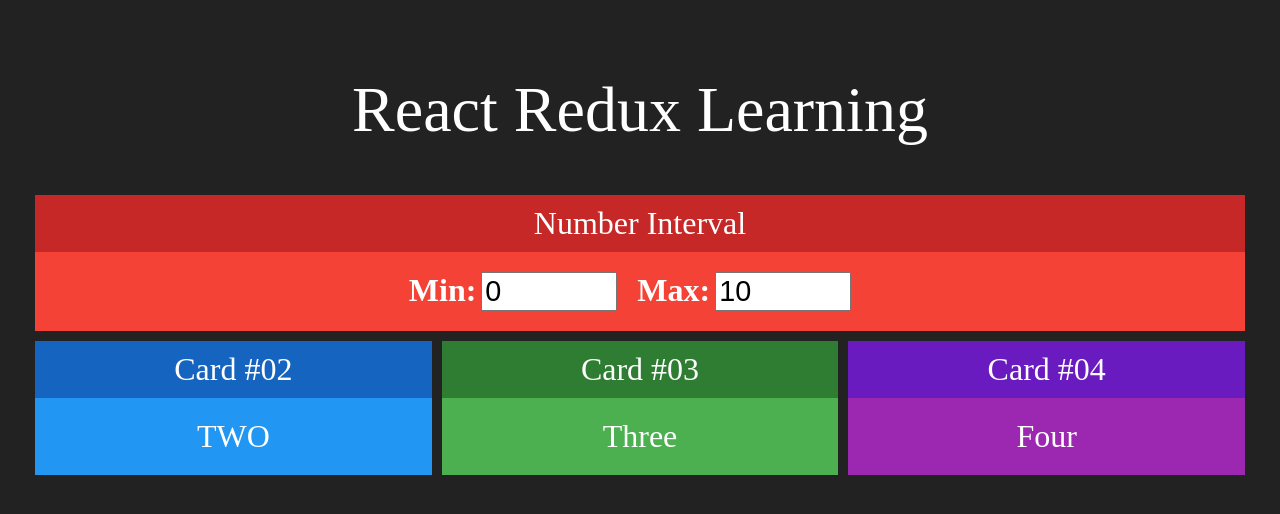
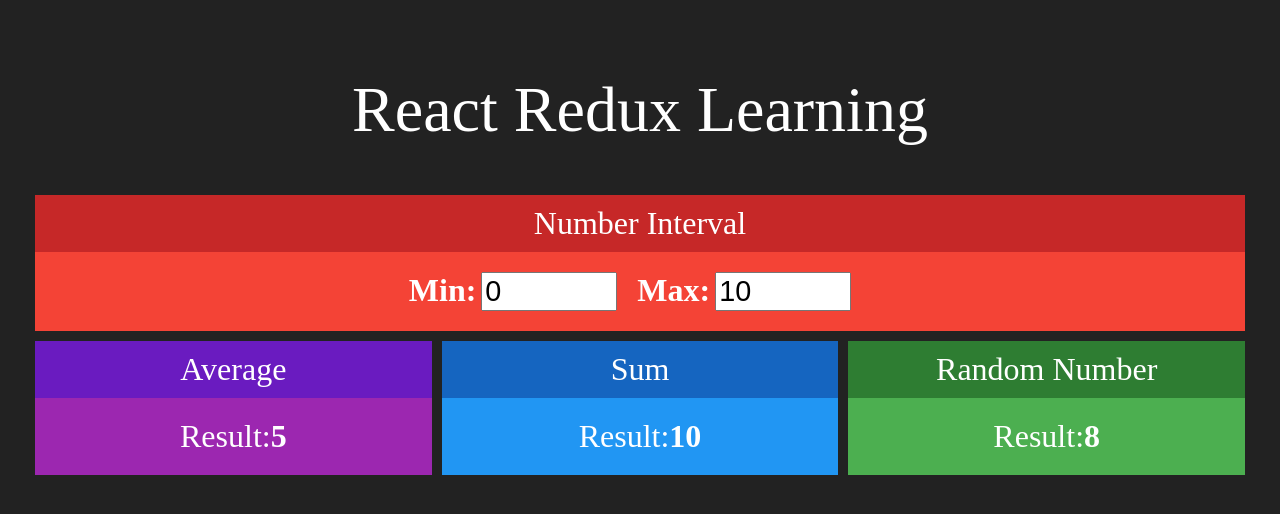
Before and after one commit to LuSrodri/react-redux-learning, a React (Create React App) app: page / in a window 1280 px wide. Shown: the top 514 px of the page. Built offline with nearby package versions, Linux system fonts and the light colour scheme.

Commit message:
avg, sum and random components

```diff
--- a/src/App.css
+++ b/src/App.css
@@ -4,6 +4,7 @@
   display: flex;
   flex-direction: column;
   text-align: center;
+  flex-wrap: wrap;
 }
 
 h1 {
--- a/src/App.js
+++ b/src/App.js
@@ -3,18 +3,21 @@
 import './App.css';
 import Card from './components/card';
 import Interval from './components/interval';
+import Avg from './components/avg';
+import Sum from './components/sum';
+import RandomNumber from './components/random';
 
 function App() {
   return (
     <div className="App">
       <h1>React Redux Learning</h1>
       <div className='row'>
-        <Interval> ONE</Interval>
+        <Interval></Interval>
       </div>
       <div className='row'>
-        <Card title="Card #02" blue> TWO</Card>
-        <Card title="Card #03" green> Three</Card>
-        <Card title="Card #04" purple> Four</Card>
+        <Avg></Avg>
+        <Sum></Sum>
+        <RandomNumber></RandomNumber>
       </div>
     </div>
   );
--- /dev/null
+++ b/src/components/avg.jsx
@@ -0,0 +1,21 @@
+
+
+import React from "react";
+import Card from './card';
+
+
+export default props => {
+
+    return (
+
+        <Card purple title="Average">
+            <div>
+                <span>
+                    <span>Result:</span>
+                    <strong>5</strong>
+
+                </span>
+            </div>
+        </Card >
+    )
+}
--- a/src/components/card.css
+++ b/src/components/card.css
@@ -6,6 +6,7 @@
     display: flex;
     flex-direction: column;
     margin: 5px;
+    min-width: 25vw;
 }
 
 .Card .Header {
--- a/src/components/interval.css
+++ b/src/components/interval.css
@@ -5,4 +5,5 @@
     margin-left: 5px;
     margin-right: 20px;
     width: 10vw;
+    min-width: 5vw;
 }
--- /dev/null
+++ b/src/components/random.jsx
@@ -0,0 +1,21 @@
+
+
+import React from "react";
+import Card from './card';
+
+
+export default props => {
+
+    return (
+
+        <Card green title="Random Number">
+            <div>
+                <span>
+                    <span>Result:</span>
+                    <strong>8</strong>
+
+                </span>
+            </div>
+        </Card >
+    )
+}
--- /dev/null
+++ b/src/components/sum.jsx
@@ -0,0 +1,21 @@
+
+
+import React from "react";
+import Card from './card';
+
+
+export default props => {
+
+    return (
+
+        <Card blue title="Sum">
+            <div>
+                <span>
+                    <span>Result:</span>
+                    <strong>10</strong>
+
+                </span>
+            </div>
+        </Card >
+    )
+}
```
